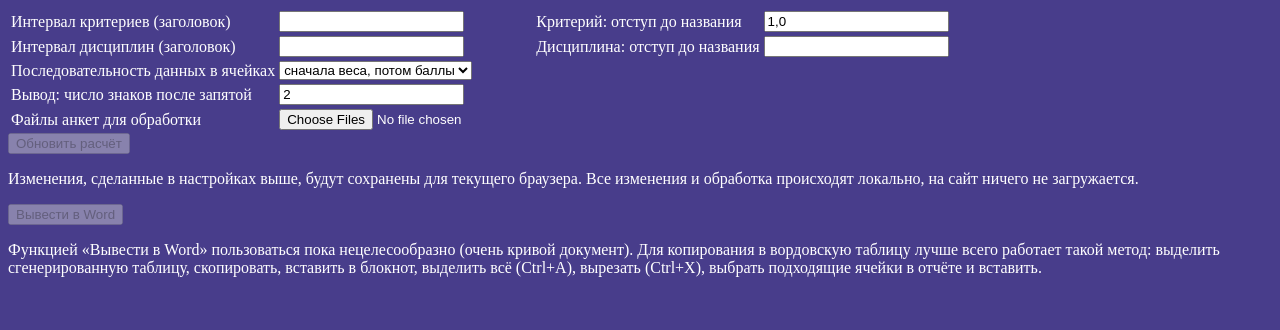
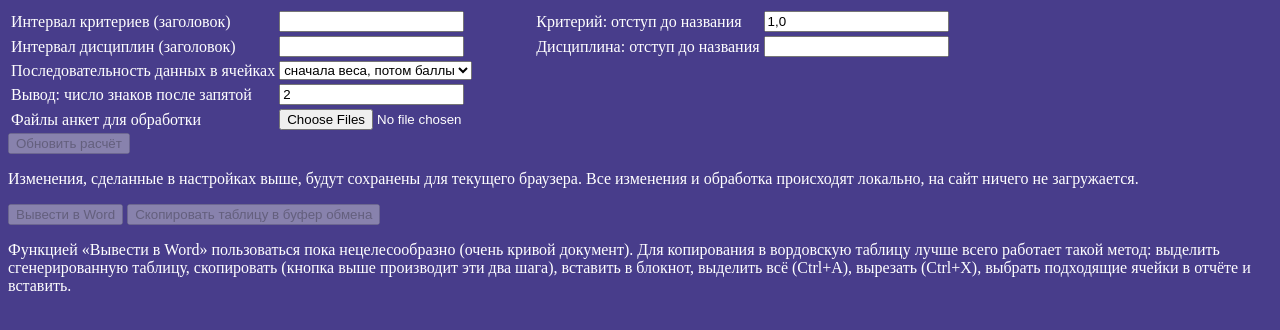
Before and after one commit to The-Keeper/uni-satisfaction, a plain HTML site: page index.html in a window 1280 px wide. Drawn offline with Linux system fonts and the light colour scheme.

Commit message:
copy button added

```diff
--- a/index.html
+++ b/index.html
@@ -29,8 +29,8 @@
 
         <p>Изменения, сделанные в настройках выше, будут сохранены для текущего браузера. Все изменения и обработка происходят локально, на сайт ничего не загружается.</p>
 
-		<button onclick="triggerExport()" id="btnExport" disabled>Вывести в Word</button>
-		<p>Функцией «Вывести в Word» пользоваться пока нецелесообразно (очень кривой документ). Для копирования в вордовскую таблицу лучше всего работает такой метод: выделить сгенерированную таблицу, скопировать, вставить в блокнот, выделить всё (Ctrl+A), вырезать (Ctrl+X), выбрать подходящие ячейки в отчёте и вставить.</p>
+		<button onclick="triggerExport()" id="btnExport" disabled>Вывести в Word</button>   <button onclick="copyTableToClipboard()" id="btnCopy" disabled>Скопировать таблицу в буфер обмена</button>
+		<p>Функцией «Вывести в Word» пользоваться пока нецелесообразно (очень кривой документ). Для копирования в вордовскую таблицу лучше всего работает такой метод: выделить сгенерированную таблицу, скопировать (кнопка выше производит эти два шага), вставить в блокнот, выделить всё (Ctrl+A), вырезать (Ctrl+X), выбрать подходящие ячейки в отчёте и вставить.</p>
 
         <div id="output">
             <table id="stat"></table>
@@ -67,6 +67,8 @@
             let btnRefresh = document.getElementById("btnRefresh")
 			let btnExport  = document.getElementById("btnExport")
 			let output	   = document.getElementById("output")
+            let tblOut = document.getElementById('stat');
+
 
             function Refresh() {
                 workbooks = []
@@ -267,8 +269,6 @@
 
             function f_p(num) {return num.toFixed(presc).toString().replace("." , ",") };
 
-            let tblOut = document.getElementById('stat');
-
             tblOut.innerHTML = `
                 ${res_subj_q.map(s => {
                     let c_s_def = subjects.def[subjects.ids[s.s_id]];
@@ -331,7 +331,23 @@
 
             ComputeAndOutput(data_array, criteria, subjects, presc)
 			btnExport.disabled  = false;
+            btnCopy.disabled    = false;
 
+        }
+
+        function copyTableToClipboard() {
+            if (tblOut.innerHTML) {
+                let sel = window.getSelection()
+                sel.removeAllRanges()
+                let range = new Range()
+                let r_container = tblOut.firstElementChild;
+                console.log(r_container)
+                range.setStartBefore(r_container.firstElementChild)
+                range.setEndAfter(r_container.lastElementChild.lastElementChild)
+                sel.addRange(range)
+                document.execCommand('copy')
+                sel.removeAllRanges()
+            }
         }
 
 		function exportToWord(tag) {
```
